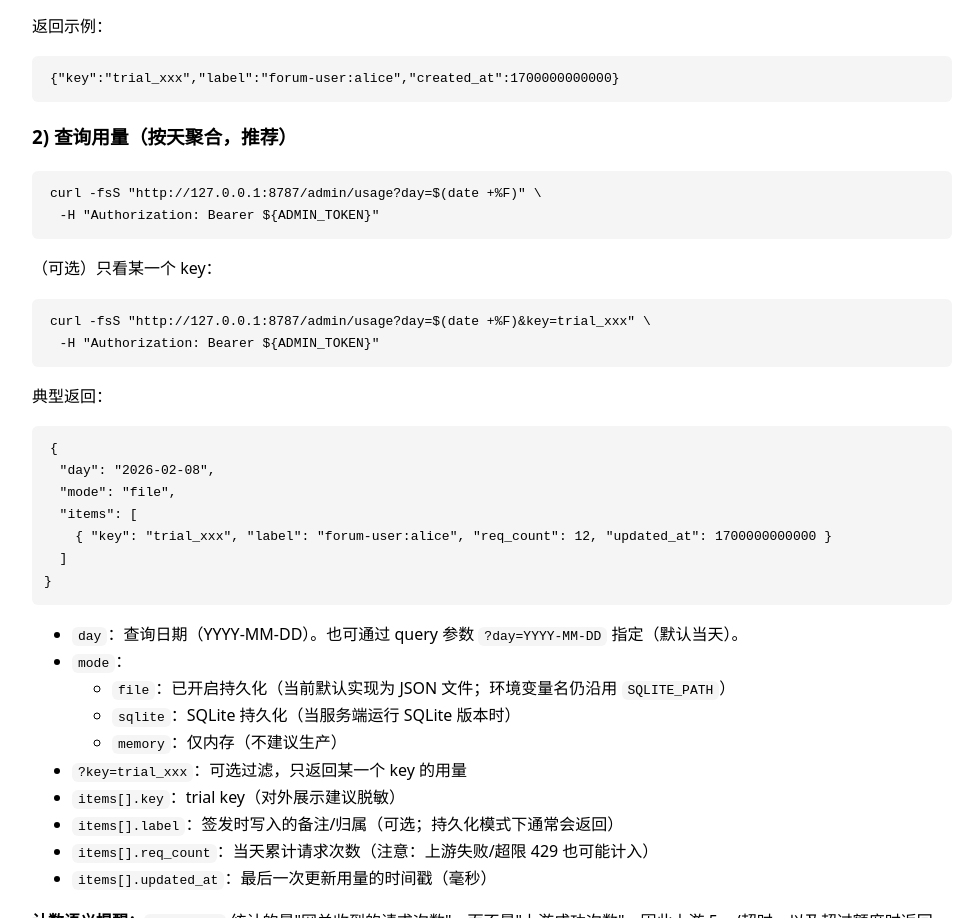
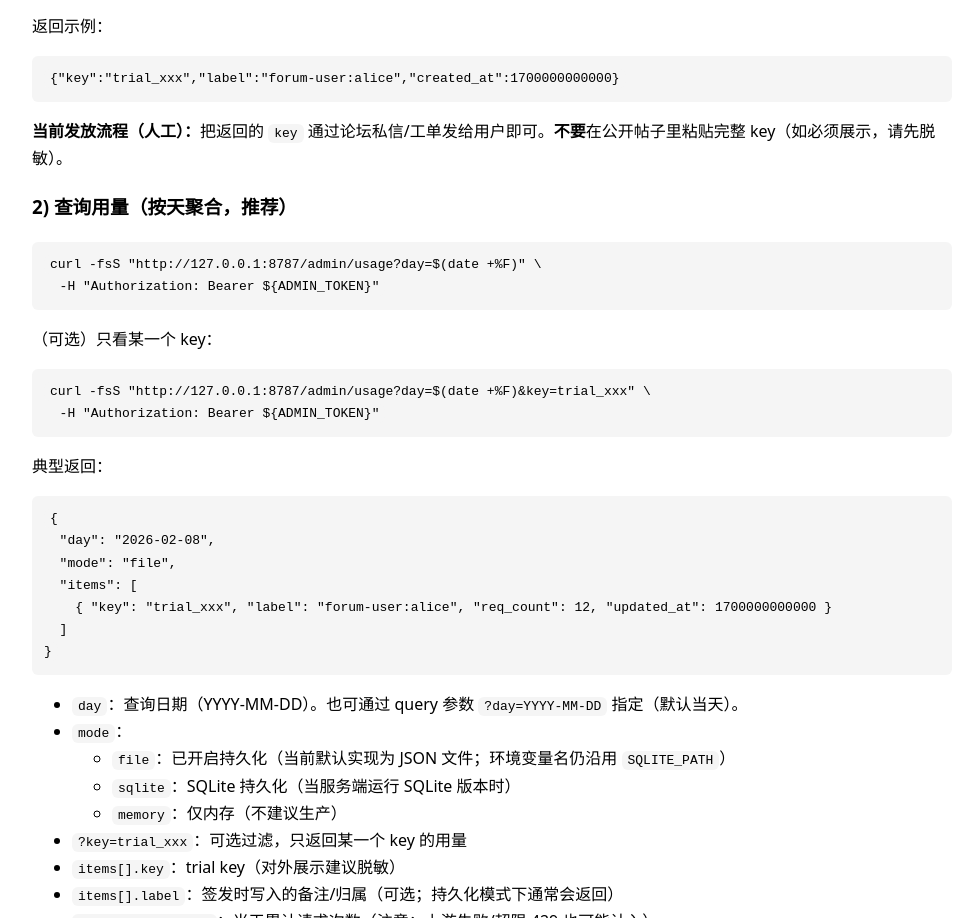
Before and after one commit to 1037104428/roc-ai-republic, a plain HTML site: page docs/site/quota-proxy.html in a window 1280 px wide. Shown: the part 1765-2683 px from the top of the page, without its empty margins (148-1114 px from the left). Drawn offline with Linux system fonts and the light colour scheme.

Commit message:
docs(quota-proxy): clarify manual TRIAL_KEY issuance flow

```diff
--- a/docs/site/quota-proxy.html
+++ b/docs/site/quota-proxy.html
@@ -70,6 +70,7 @@ curl -fsS -X POST http://127.0.0.1:8787/admin/keys \
   -d '{"label":"forum-user:alice"}'</code></pre>
   <p>返回示例：</p>
   <pre><code>{"key":"trial_xxx","label":"forum-user:alice","created_at":1700000000000}</code></pre>
+  <p><strong>当前发放流程（人工）：</strong>把返回的 <code>key</code> 通过论坛私信/工单发给用户即可。<strong>不要</strong>在公开帖子里粘贴完整 key（如必须展示，请先脱敏）。</p>
 
   <h3>2) 查询用量（按天聚合，推荐）</h3>
   <pre><code>curl -fsS "http://127.0.0.1:8787/admin/usage?day=$(date +%F)" \
```
